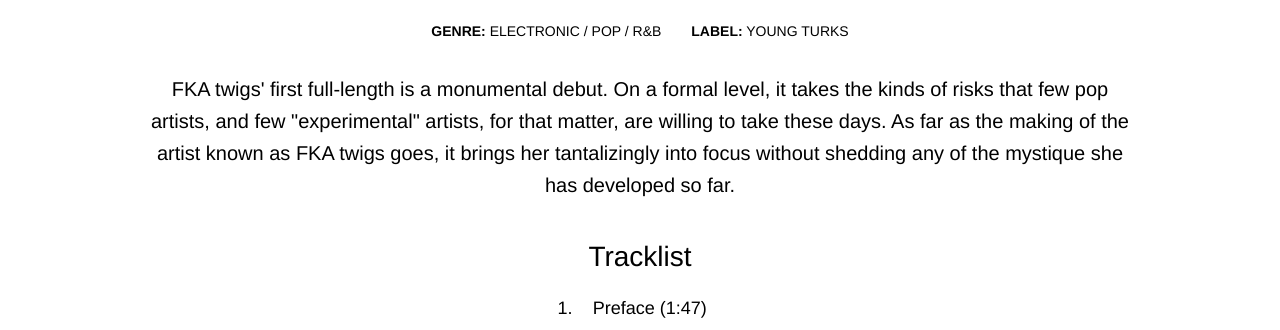
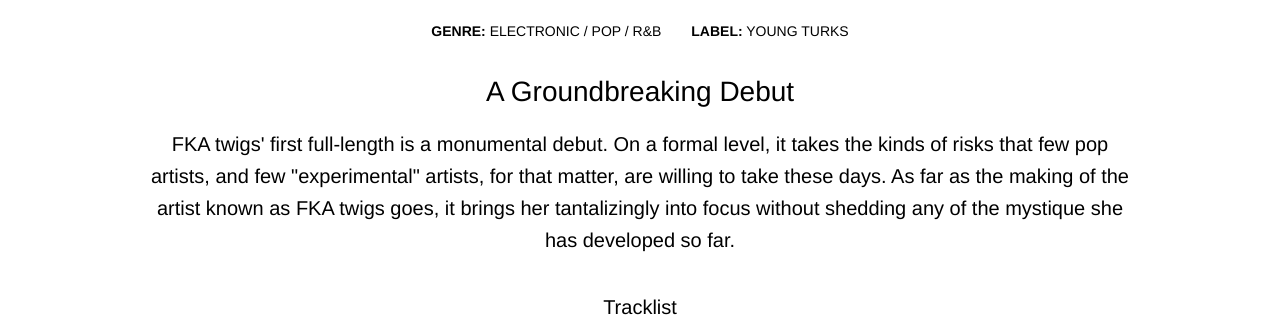
Before and after one commit to alexshevvv/alexshevvv.github.io, a plain HTML site: page index.html in a window 1280 px wide. Shown: the part 612-942 px from the top of the page. Drawn offline with Linux system fonts and the light colour scheme.

Commit message:
Update index.html

```diff
--- a/index.html
+++ b/index.html
@@ -38,12 +38,13 @@
     </section>
 
     <section class="album-description">
+        <h2>A Groundbreaking Debut</h2>
         <p class="description">FKA twigs' first full-length is a monumental debut. On a formal level, it takes the kinds of risks that few pop artists, and few "experimental" artists, for that matter, are willing to take these days. As far as the making of the artist known as FKA twigs goes, it brings her tantalizingly into focus without shedding any of the mystique she has developed so far.</p>
     </section>
 
     <section class="album-tracklist">
 
-        <h2>Tracklist</h2>
+        <h3>Tracklist</h3>
         <ol class="tracklist">
             <li>Preface (1:47)</li>
             <li>Lights On (4:24)</li>
```
